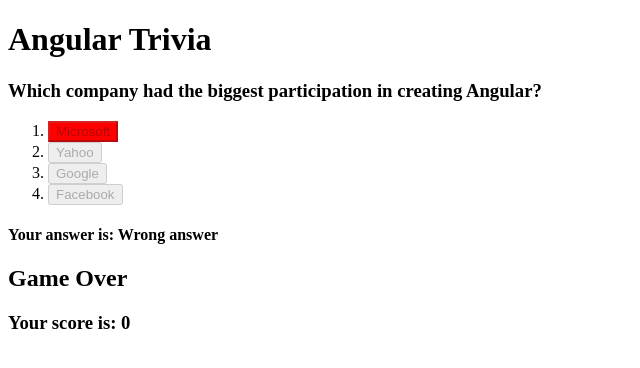
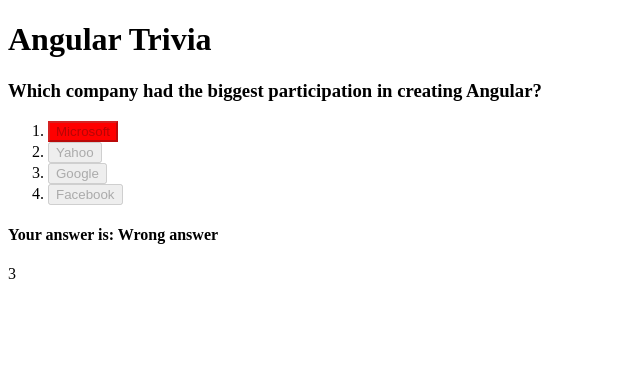
Before and after one commit to sebasvalencia/1.angular-trivia, an Angular app: page / in a window 1280 px wide. Both pictures are taken after a click on the button "Microsoft". Shown: the top 368 px of the page, without its empty margins (0-640 px from the left). Built offline with nearby package versions, Linux system fonts and the light colour scheme.

Commit message:
[Feature] Create isGameOver method and modify the html component

```diff
--- a/src/app/app.component.html
+++ b/src/app/app.component.html
@@ -1,21 +1,23 @@
 <h1>Angular Trivia</h1>
 
-<div *ngIf="currentQuestion">
+<div *ngIf="currentQuestion && !isGameOver">
   <h3>{{currentQuestion.question}}</h3>
   <ol>
     <li *ngFor="let option of currentQuestion.options">
       <button
         (click)="checkAnswer($event.target, option.isCorrect)"
         [disabled]="!!answerMessage"
+        color="primary"
         >{{ option.answer }}</button>
     </li>
   </ol>
   <ng-container *ngIf="answerMessage">
     <h4>Your answer is: {{ answerMessage }}</h4>
+    <span>{{ countdown }}</span>
   </ng-container>
 
 </div>
-<div>
+<div *ngIf="currentQuestion && isGameOver">
   <h2>Game Over</h2>
   <h3>Your score is: {{ finalScore }}</h3>
 </div>
--- a/src/app/app.component.ts
+++ b/src/app/app.component.ts
@@ -52,7 +52,7 @@
           this.answerMessage = '';
           if (this.questionIndex < this.questions.length) {
             this.currentQuestion = this.questions[++this.questionIndex];
-            console.log('this.currentQuestion: ', this.currentQuestion);
+            // console.log('this.currentQuestion: ', this.currentQuestion);
           }
         });
 
@@ -70,4 +70,8 @@
     return this.correctAnswersCount * this.QUESTION_SCORE;
   }
 
+  get isGameOver() {
+    return this.questionIndex === this.questions.length - 1;
+  }
+
 }
```
